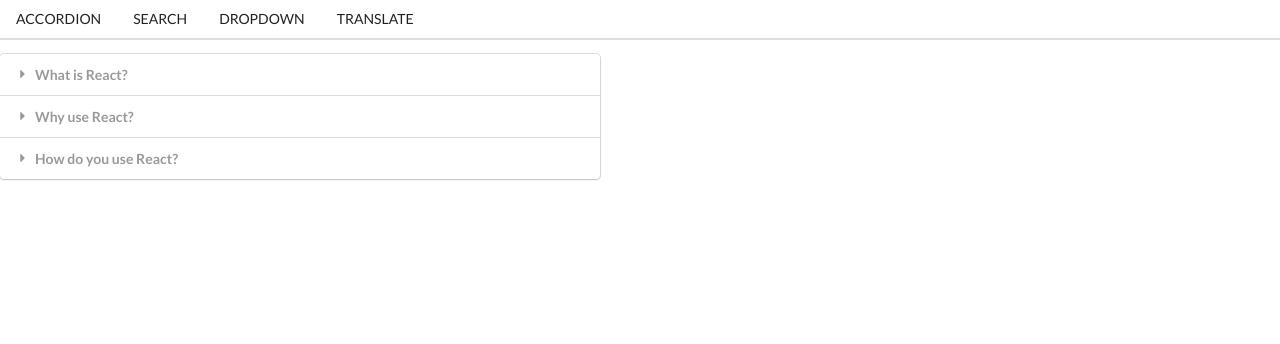
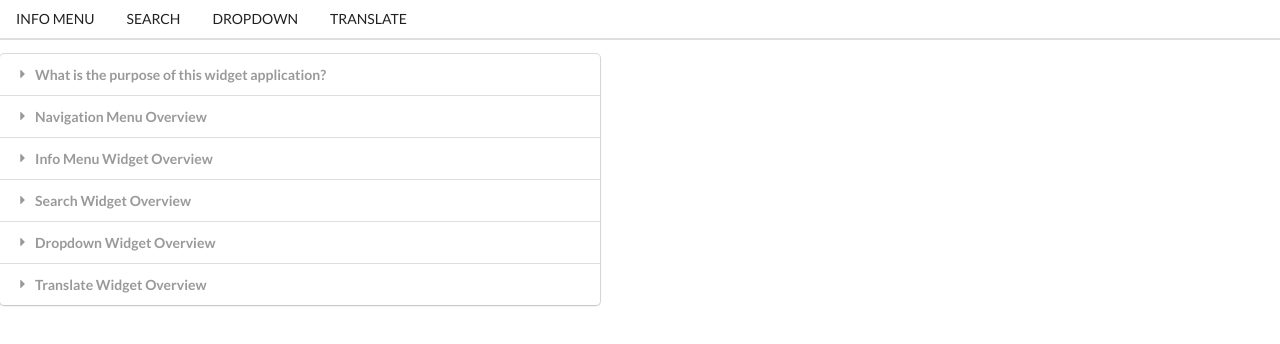
Before and after one commit to builtforsomethingbigger/hooks-widgets, a React (Create React App) app: page / in a window 1280 px wide. Shown: the top 344 px of the page. Built offline with nearby package versions, Linux system fonts and the light colour scheme.

Commit message:
Updated Accordion to provide info about the Widget App project

```diff
--- a/src/App.js
+++ b/src/App.js
@@ -9,16 +9,28 @@
 
 const items = [
     {
-        title: 'What is React?',
-        content: 'React is a frontend JavaScript framework'
+        title: 'What is the purpose of this widget application?',
+        content: 'To demonstrate practical application of React 16 Hooks and custom routing architecture.'
     },
     {
-        title: 'Why use React?',
-        content: 'React is a favorite JS library among engineers'
+        title: 'Navigation Menu Overview',
+        content: "The Nav menu is built without using the standard React Router. It leverages Route and Link components that connect each component with their associated URL based on the 'children' props that are passed up to the parent JSX component."
     },
     {
-        title: 'How do you use React?',
-        content: 'You use React by creating components'
+        title: 'Info Menu Widget Overview',
+        content: "This overview menu leverages Semantic UI's 'Accordion' class along with the {useState} hook to display each selected menu dropdown."
+    },
+    {
+        title: 'Search Widget Overview',
+        content: "The Search widget leverages the {useState} and {useEffect} hooks applied to the event listener functions. It also integrates the Wikipedia API and a controlled form to dynamically pull in data associated with the entered search term after the user key strokes have paused for a short amount of time to reduce the amount of requests that are being made."
+    },
+    {
+        title: 'Dropdown Widget Overview',
+        content: "The Dropdown widget is a reusable component that leverages the {useState}, {useEffect}, and {useRef} hooks. As a standalone component, it's being used to display a simple color picker. However, it is also repurposed as a language selector in the Translate widget."
+    },
+    {
+        title: 'Translate Widget Overview',
+        content: "The Translate widget leverages the {useState} hook along with the Dropdown component. It makes API requests to the Google Translate API (only accessible from localhost:3000)."
     }
 ]
 
@@ -48,7 +60,7 @@
             <Route path='/'>
                 <Accordion items={items} />
             </Route>
-            <Route path='/list'>
+            <Route path='/search'>
                 <Search />
             </Route>
             <Route path='/dropdown'>
@@ -60,21 +72,8 @@
                 />
             </Route>
             <Route path='/translate'>
-            <Translate/>
+                <Translate/>
             </Route>
-
-            {/* <button className="ui button" onClick={() => setShowDropdown(!showDropdown)}>Toggle Dropdown</button>
-            {showDropdown ?
-                <Dropdown
-                    options={options}
-                    selected={selected}
-                    onSelectedChange={setSelected}
-                />
-                : null
-            }
-            <div className="ui card" style={{backgroundColor: selected.label}}>
-                <p style={{color: 'white', padding: 10, textAlign: 'center'}}>You chose {selected.label} as your color.</p>
-            </div> */}
         </div>
     )
 }
--- a/src/components/Header.js
+++ b/src/components/Header.js
@@ -5,9 +5,9 @@
     return(
         <div className="ui secondary pointing menu">
             <Link href="/" className="item">
-                ACCORDION
+                INFO MENU
             </Link>
-            <Link href="/list" className="item">
+            <Link href="/search" className="item">
                 SEARCH
             </Link>
             <Link href="/dropdown" className="item">
```
